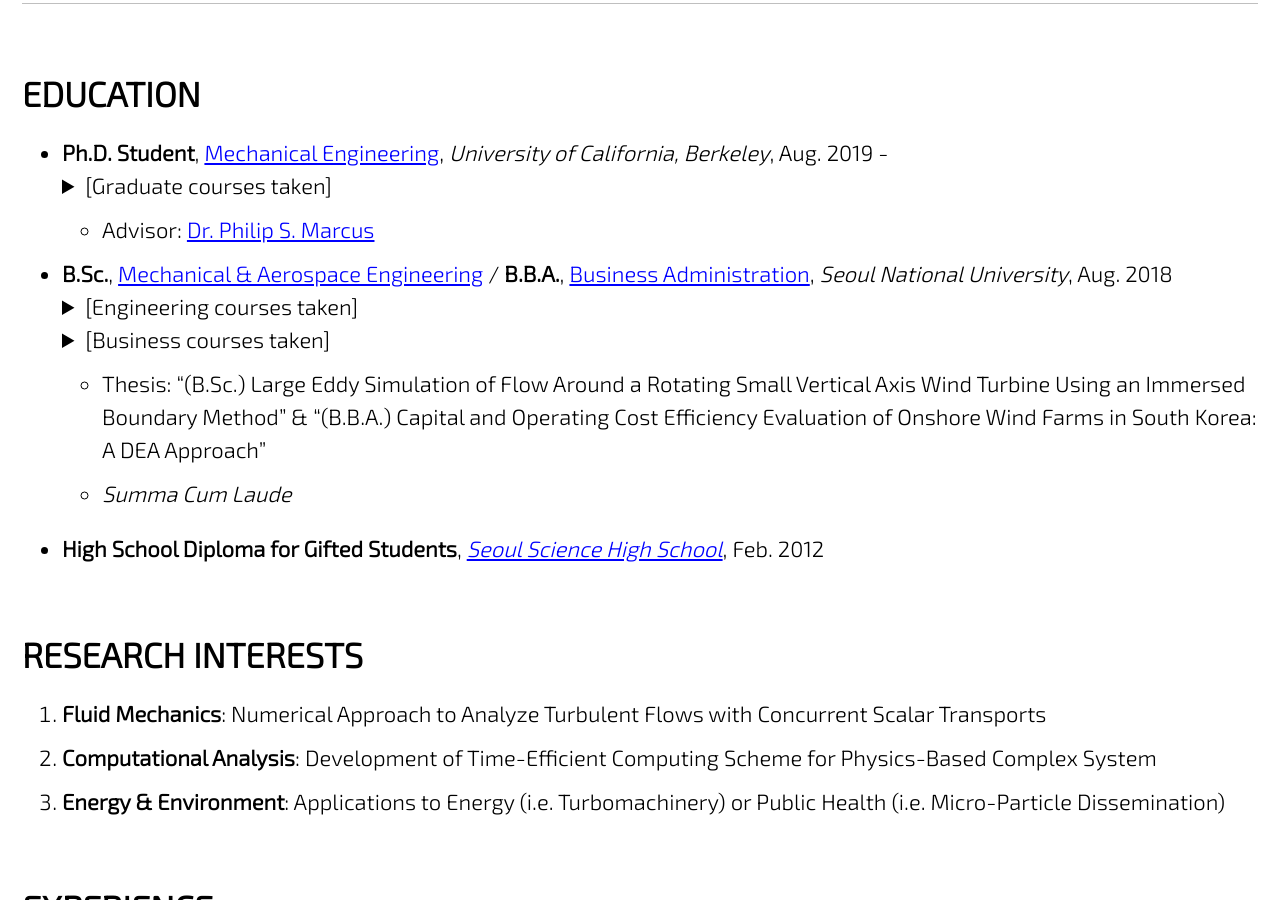
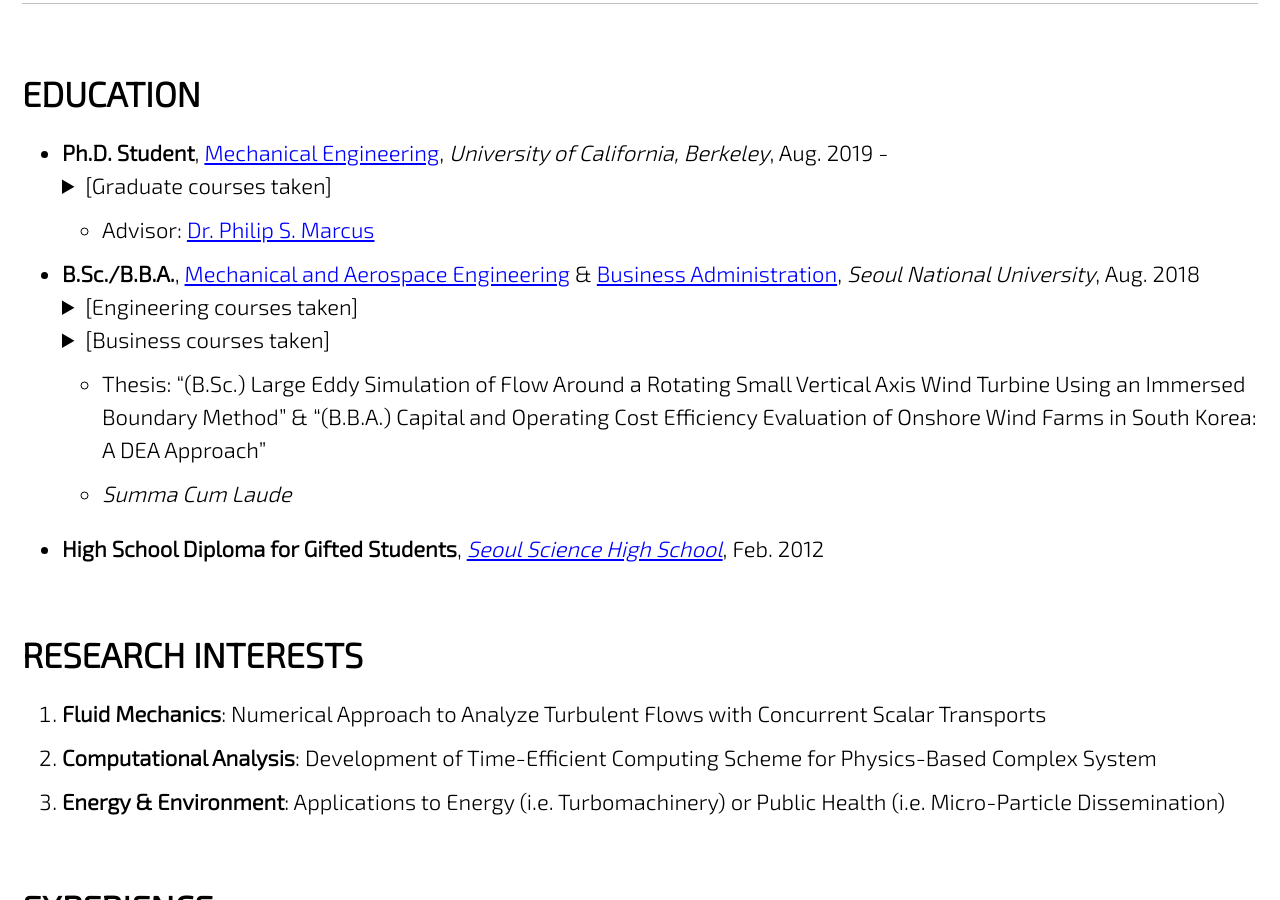
Before and after one commit to jun9303/jun9303.github.io, a Jekyll site: the page built from _pages/about.md, in a window 1280 px wide and 900 px high, scrolled down 628 px. Built offline with Jekyll 4.4.1, drawn with Linux system fonts in a browser that asks for light colours; cached includes are drawn as plain includes; nearby versions of some CDN libraries.

Commit message:
Signed-off-by: Joon <jun9303@gmail.com>

```diff
--- a/_pages/about.md
+++ b/_pages/about.md
@@ -24,7 +24,7 @@ feature_row:
       <small>Advanced Fluid Mechanics 1, Engineering Aerodynamics, Spectral Methods for Fluid Dynamics, Vortex Dynamics</small>
     </details>
   + Advisor: [Dr. Philip S. Marcus](https://me.berkeley.edu/people/philip-s-marcus/)
-- **B.Sc.**, [Mechanical & Aerospace Engineering](http://me.snu.ac.kr/en) / **B.B.A.**, [Business Administration](http://cba.snu.ac.kr/en), *Seoul National University*, Aug. 2018
+- **B.Sc./B.B.A.**, [Mechanical and Aerospace Engineering](http://me.snu.ac.kr/en) & [Business Administration](http://cba.snu.ac.kr/en), *Seoul National University*, Aug. 2018
     <details>
       <summary>[Engineering courses taken]</summary>
 
```
